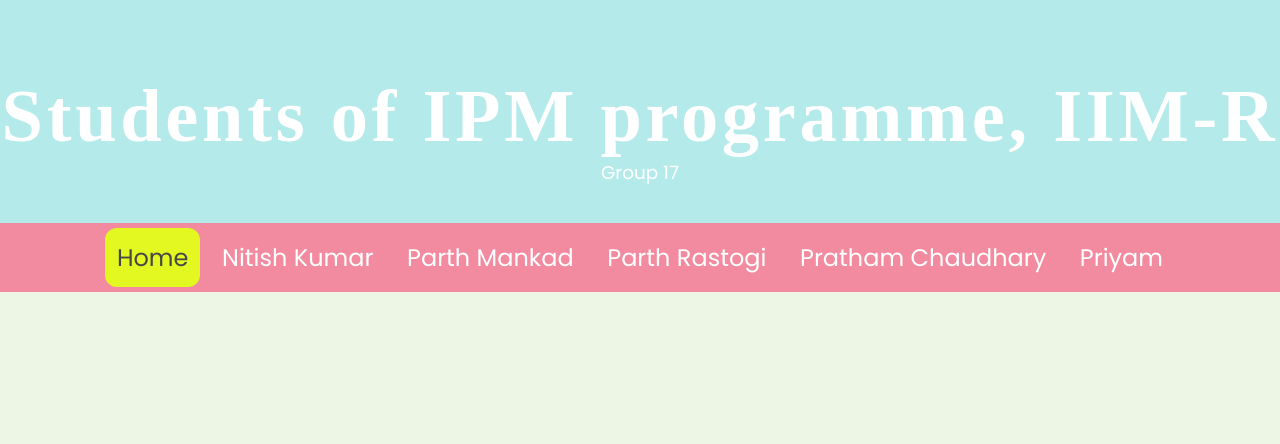
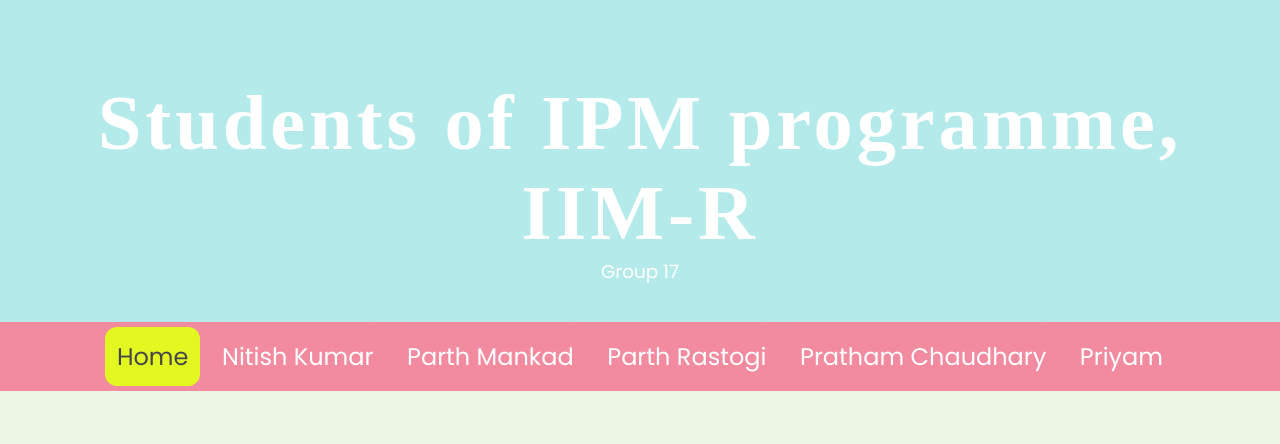
Before and after one commit to xPsyBit/wbd-assignment-2, a plain HTML site: page index.html in a window 1280 px wide. Shown: the top 444 px of the page. Drawn offline with Linux system fonts and the light colour scheme; a web font is replaced by a local one.

Commit message:
Fixing heading size

```diff
--- a/css/main.css
+++ b/css/main.css
@@ -45,7 +45,7 @@
 }
 
 .heading {
-  font-size: calc(2.25em + 3vw);
+  font-size: calc(2.5em + 3vw);
   font-family: "Zen Tokyo Zoo";
   letter-spacing: 0.05em;
   margin: 0;
```
